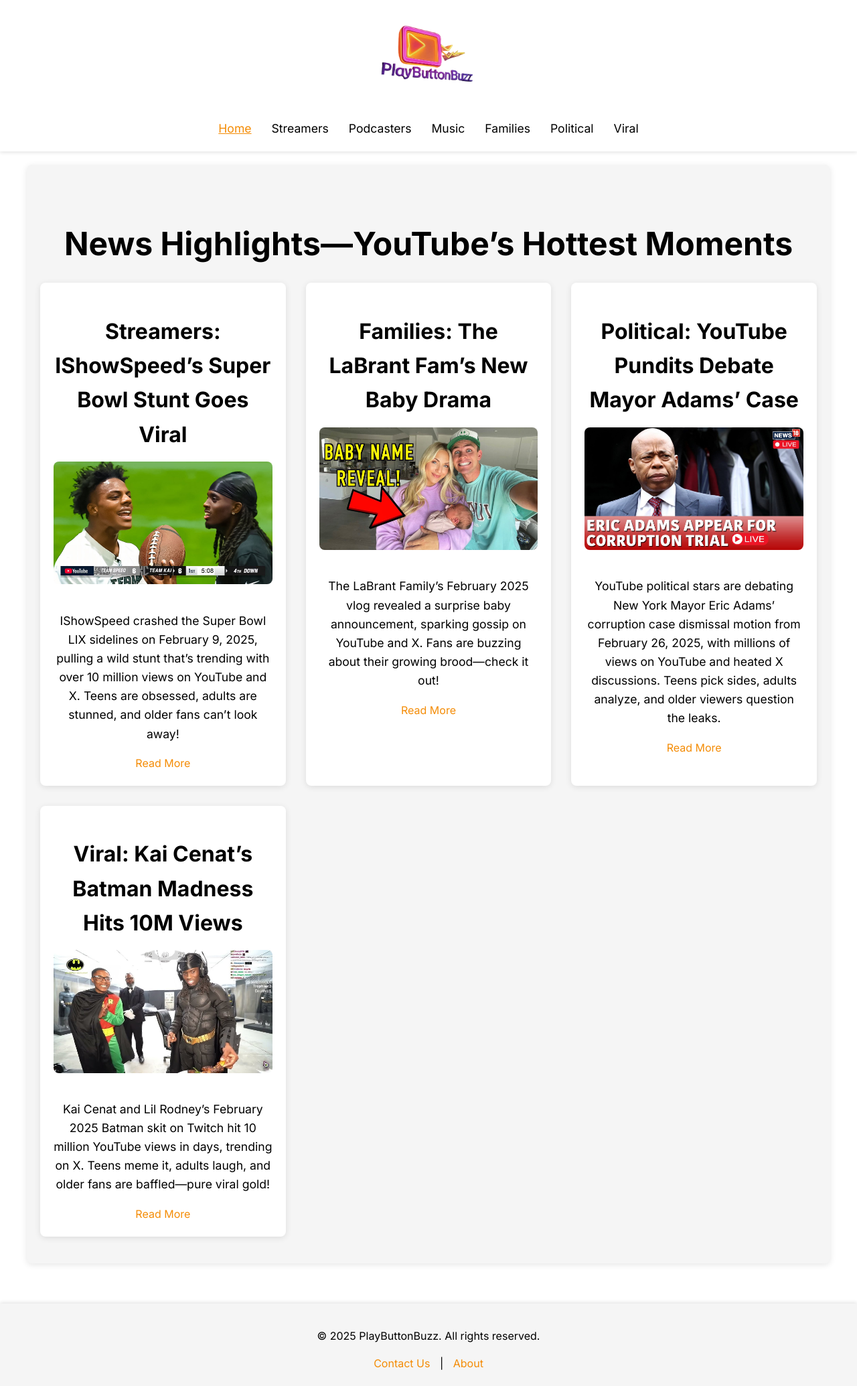
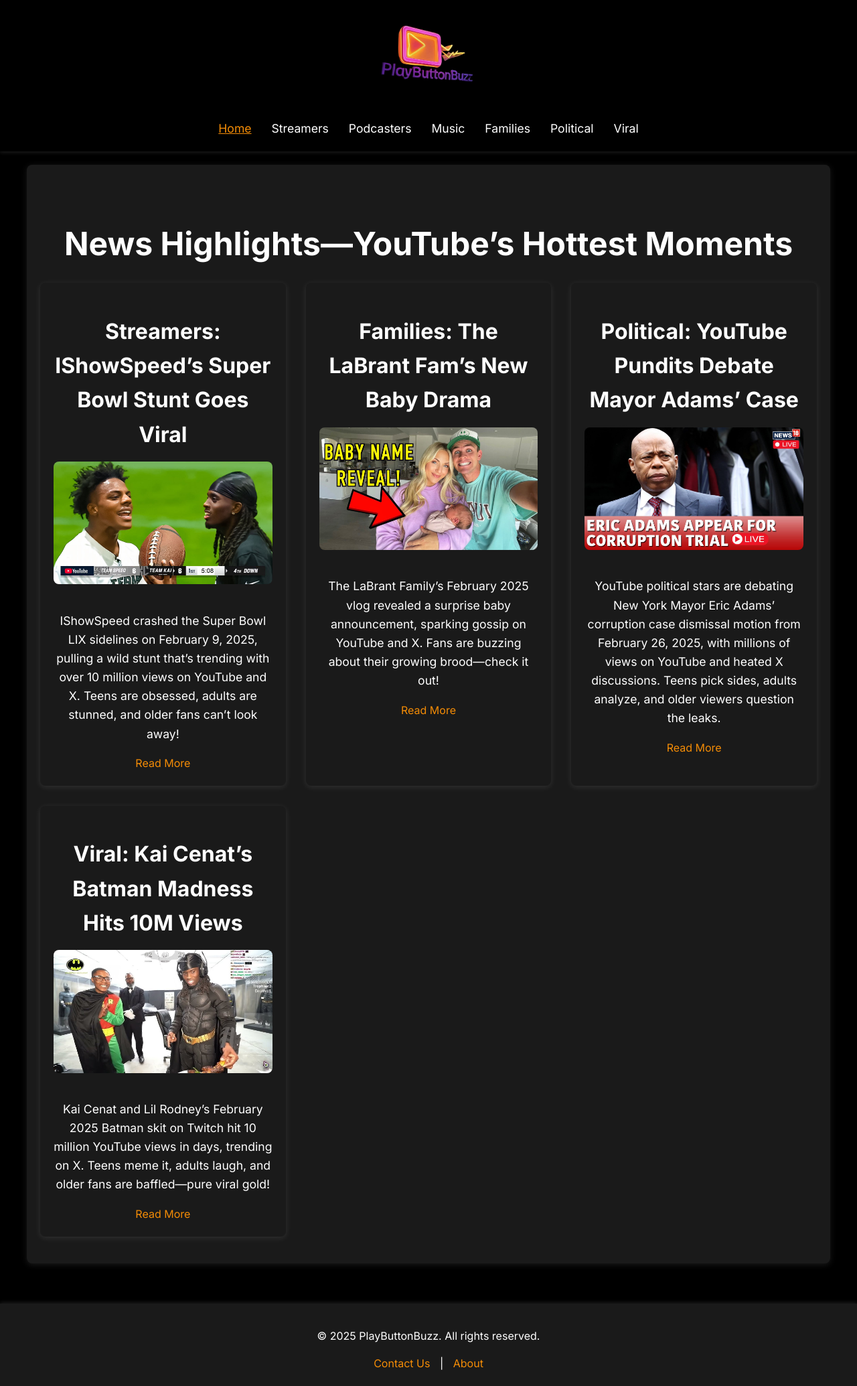
Before and after one commit to tommy251/PlayButton-Buzz, a Flask app: page / in a window 1280 px wide. Shown: the whole page at 67% size. Run offline with Flask 3, Linux system fonts and the light colour scheme.

Commit message:
upadte the html, css and javascript files

```diff
--- a/static/styles.css
+++ b/static/styles.css
@@ -1,17 +1,17 @@
 body {
     font-family: 'Inter', sans-serif; /* Matches Rise Science’s font */
-    background-color: #FFFFFF; /* White background */
-    color: #000000; /* Black text for readability */
+    background-color: #000000; /* Black background */
+    color: #FFFFFF; /* White text for readability */
     margin: 0;
     padding: 0;
     line-height: 1.6;
 }
 
 .site-header {
-    background-color: #FFFFFF; /* White background like Rise Science */
+    background-color: #000000; /* Black background like the body */
     padding: 20px 0;
     text-align: center;
-    box-shadow: 0 2px 5px rgba(0, 0, 0, 0.1); /* Subtle shadow */
+    box-shadow: 0 2px 5px rgba(255, 255, 255, 0.1); /* Subtle white shadow for contrast */
 }
 
 .logo-img {
@@ -33,7 +33,7 @@ body {
 }
 
 .main-nav ul li a {
-    color: #000000; /* Black for links */
+    color: #FFFFFF; /* White for links on black background */
     text-decoration: none;
     font-size: 1.1em;
     font-weight: 500; /* Medium weight for clarity */
@@ -53,18 +53,18 @@ body {
 }
 
 .hero {
-    background-color: #F5F5F5; /* Light gray background like Rise Science cards */
+    background-color: #1A1A1A; /* Dark gray for subtle contrast on black */
     padding: 40px 20px;
     text-align: center;
-    color: #000000; /* Black text */
+    color: #FFFFFF; /* White text */
     border-radius: 8px;
     margin-bottom: 20px;
-    box-shadow: 0 2px 10px rgba(0, 0, 0, 0.1); /* Subtle shadow */
+    box-shadow: 0 2px 10px rgba(255, 255, 255, 0.1); /* Subtle white shadow */
 }
 
 .hero-title {
     font-size: 3em;
-    color: #000000; /* Black for headlines */
+    color: #FFFFFF; /* White for headlines */
     margin-bottom: 20px;
     font-weight: 700; /* Bold for emphasis */
 }
@@ -77,15 +77,15 @@ body {
 }
 
 .blog-post {
-    background-color: #FFFFFF; /* White background for posts */
+    background-color: #1A1A1A; /* Dark gray background for posts on black */
     padding: 20px;
     border-radius: 8px;
-    box-shadow: 0 2px 10px rgba(0, 0, 0, 0.1); /* Subtle shadow */
-    color: #000000; /* Black text */
+    box-shadow: 0 2px 10px rgba(255, 255, 255, 0.1); /* Subtle white shadow */
+    color: #FFFFFF; /* White text */
 }
 
 .blog-post h2 {
-    color: #000000; /* Black for headlines */
+    color: #FFFFFF; /* White for headlines */
     font-size: 2em;
     margin-bottom: 15px;
     font-weight: 700; /* Bold for emphasis */
@@ -101,7 +101,7 @@ body {
 .blog-post p {
     font-size: 1.1em;
     line-height: 1.6;
-    color: #000000; /* Black text */
+    color: #FFFFFF; /* White text */
 }
 
 .blog-post a,
@@ -128,11 +128,11 @@ body {
 }
 
 .stream-item {
-    background-color: #FFFFFF; /* White background for streams */
+    background-color: #1A1A1A; /* Dark gray background for streams on black */
     border-radius: 8px;
     overflow: hidden;
-    box-shadow: 0 2px 10px rgba(0, 0, 0, 0.1); /* Subtle shadow */
-    color: #000000; /* Black text */
+    box-shadow: 0 2px 10px rgba(255, 255, 255, 0.1); /* Subtle white shadow */
+    color: #FFFFFF; /* White text */
 }
 
 .stream-thumbnail {
@@ -146,7 +146,7 @@ body {
     padding: 10px;
     font-size: 1em;
     text-align: center;
-    color: #000000; /* Black text */
+    color: #FFFFFF; /* White text */
 }
 
 .stream-title a {
@@ -210,12 +210,12 @@ body {
 }
 
 .site-footer {
-    background-color: #F5F5F5; /* Light gray like Rise Science footer */
+    background-color: #1A1A1A; /* Dark gray for footer on black */
     text-align: center;
     padding: 20px;
-    color: #000000; /* Black text */
+    color: #FFFFFF; /* White text */
     margin-top: 20px;
-    box-shadow: 0 -2px 5px rgba(0, 0, 0, 0.1); /* Subtle shadow */
+    box-shadow: 0 -2px 5px rgba(255, 255, 255, 0.1); /* Subtle white shadow */
 }
 
 .footer-links {
```
